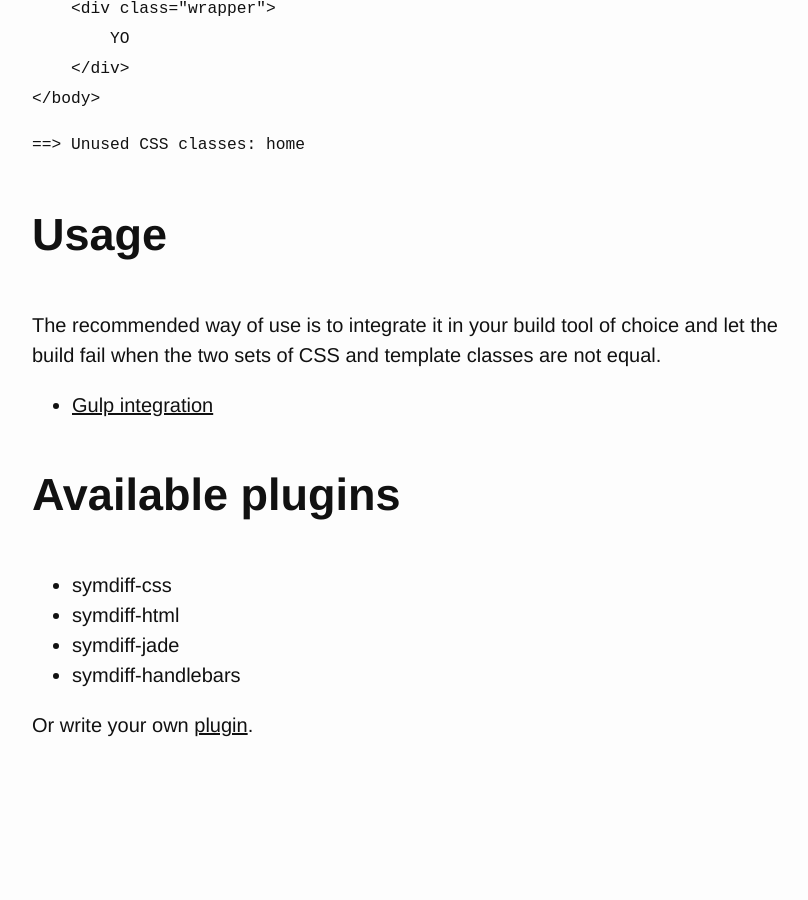
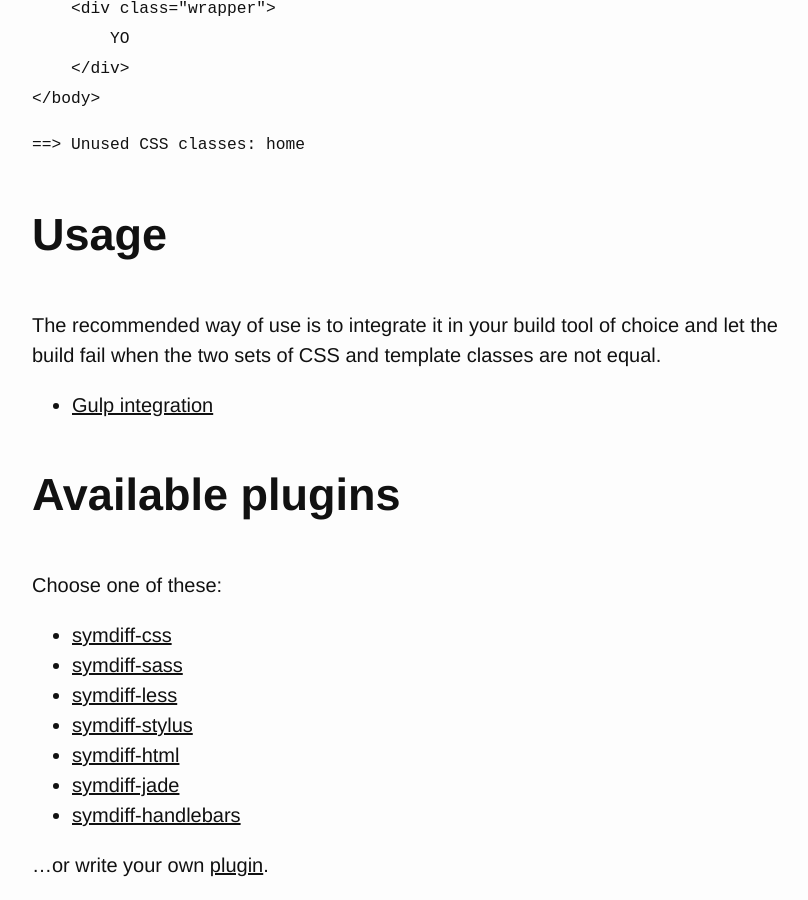
Before and after one commit to symdiff/symdiff.github.io, a Jekyll site: the page built from index.md, in a window 1280 px wide and 900 px high, scrolled down 1079 px. Shown: the whole window, without its empty margins (228-1036 px from the left). Built offline with Jekyll 4.4.1, drawn with Linux system fonts in a browser that asks for light colours; before the commit the page ends 1839 px from its top, so only the background shows below that.

```diff
--- a/index.md
+++ b/index.md
@@ -43,9 +43,14 @@ The recommended way of use is to integrate it in your build tool of choice and l
 
 ### Available plugins
 
-* symdiff-css
-* symdiff-html
-* symdiff-jade
-* symdiff-handlebars
+Choose one of these:
 
-Or write your own [plugin](/plugins/).
+* [symdiff-css](https://npmjs.org/package/symdiff-css)
+* [symdiff-sass](https://npmjs.org/package/symdiff-sass)
+* [symdiff-less](https://npmjs.org/package/symdiff-less)
+* [symdiff-stylus](https://npmjs.org/package/symdiff-stylus)
+* [symdiff-html](https://npmjs.org/package/symdiff-html)
+* [symdiff-jade](https://npmjs.org/package/symdiff-jade)
+* [symdiff-handlebars](https://npmjs.org/package/symdiff-handlebars)
+
+…or write your own [plugin](/plugins/).
```
